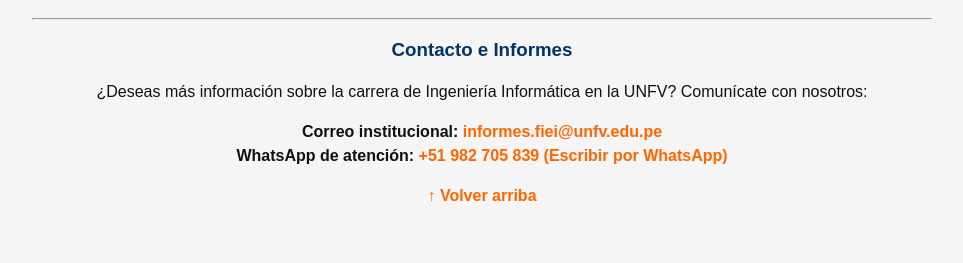
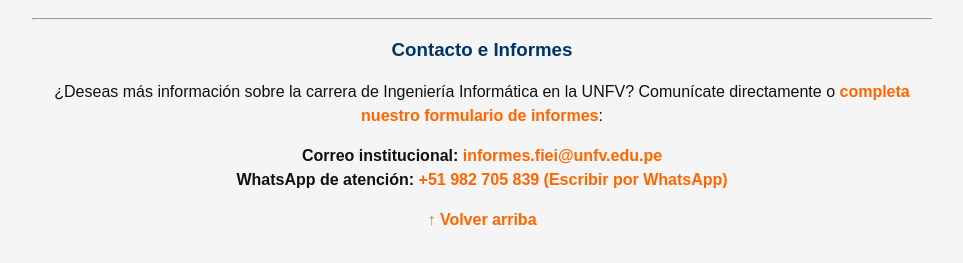
Before and after one commit to gonzalo6082/ingenieria-informatica-unfv, a plain HTML site: page index.html in a window 1280 px wide. Shown: the part 1815-2078 px from the top of the page, without its empty margins (158-1121 px from the left). Drawn offline with Linux system fonts and the light colour scheme.

Commit message:
Add files via upload

```diff
--- a/index.html
+++ b/index.html
@@ -21,6 +21,8 @@
         <a href="paginas-hijas/tecnologias.html">Tecnologías</a>
         <a href="https://maps.app.goo.gl/q4DFEoLWHey24Qg36" target="_blank">Ubicación FIEI</a>
         <a href="paginas-hijas/malla.html">Malla Curricular</a>
+        <a href="paginas-hijas/contacto.html">Solicitar Informes</a>
+
 
     </div>
 
@@ -59,10 +61,10 @@
     </div>
 
     <!-- PIE DE PÁGINA CON CONTACTO DE CORREO Y WHATSAPP (Capítulo 4 y 8) -->
-    <div id="footer">
+        <div id="footer">
         <hr />
         <h3>Contacto e Informes</h3>
-        <p>¿Deseas más información sobre la carrera de Ingeniería Informática en la UNFV? Comunícate con nosotros:</p>
+        <p>¿Deseas más información sobre la carrera de Ingeniería Informática en la UNFV? Comunícate directamente o <a href="paginas-hijas/contacto.html">completa nuestro formulario de informes</a>:</p>
         <p>
             <strong>Correo institucional:</strong>
             <a href="mailto:informes.fiei@unfv.edu.pe">informes.fiei@unfv.edu.pe</a>
@@ -73,6 +75,7 @@
         <p><a href="#nav">&uarr; Volver arriba</a></p>
     </div>
 
+
     <!-- CONEXIÓN EXTERNA DE JAVASCRIPT SEGÚN EL CAPÍTULO 1 (PÁG. 42) -->
     <script src="script.js"></script>
 </body>
```
